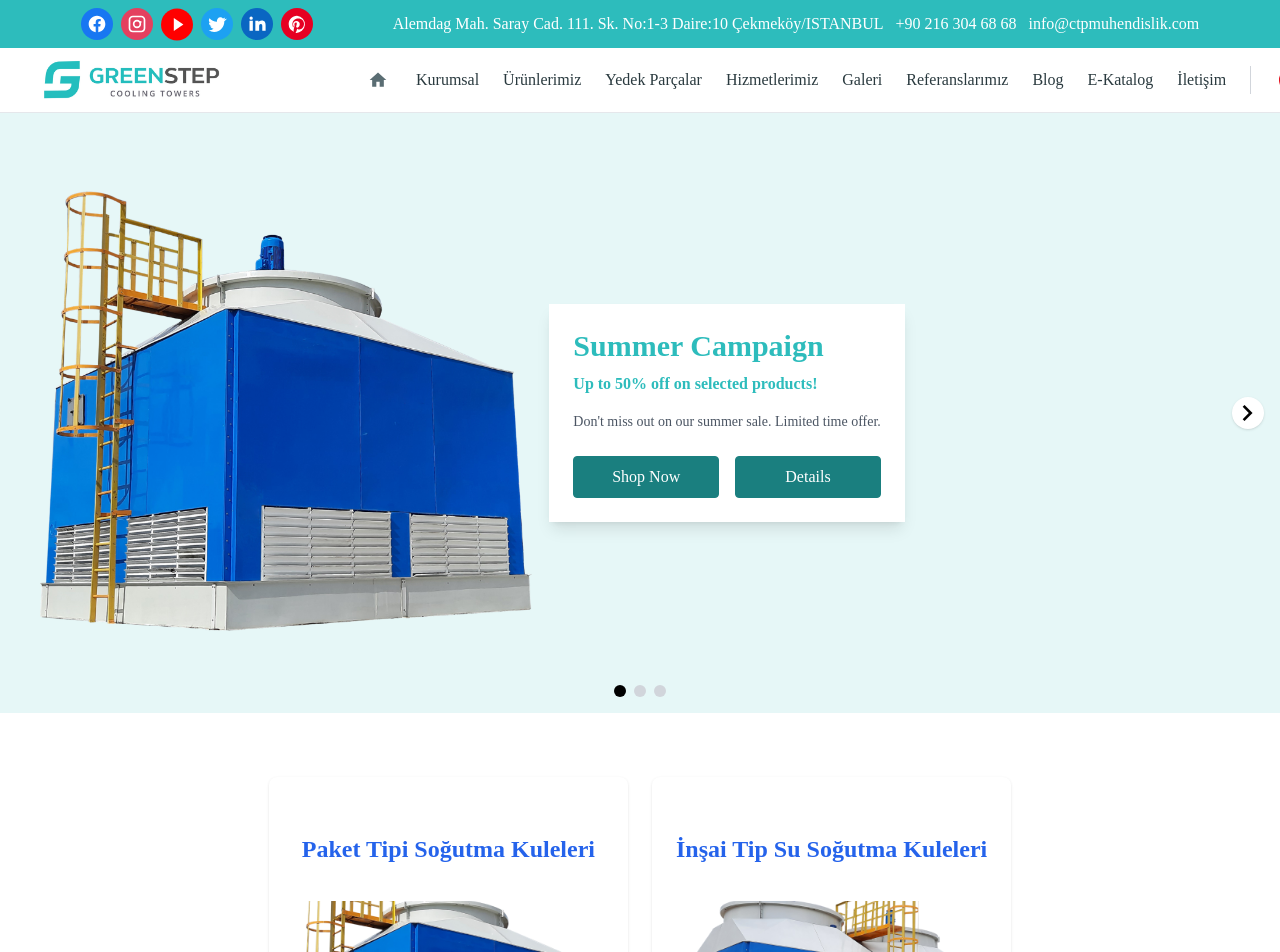
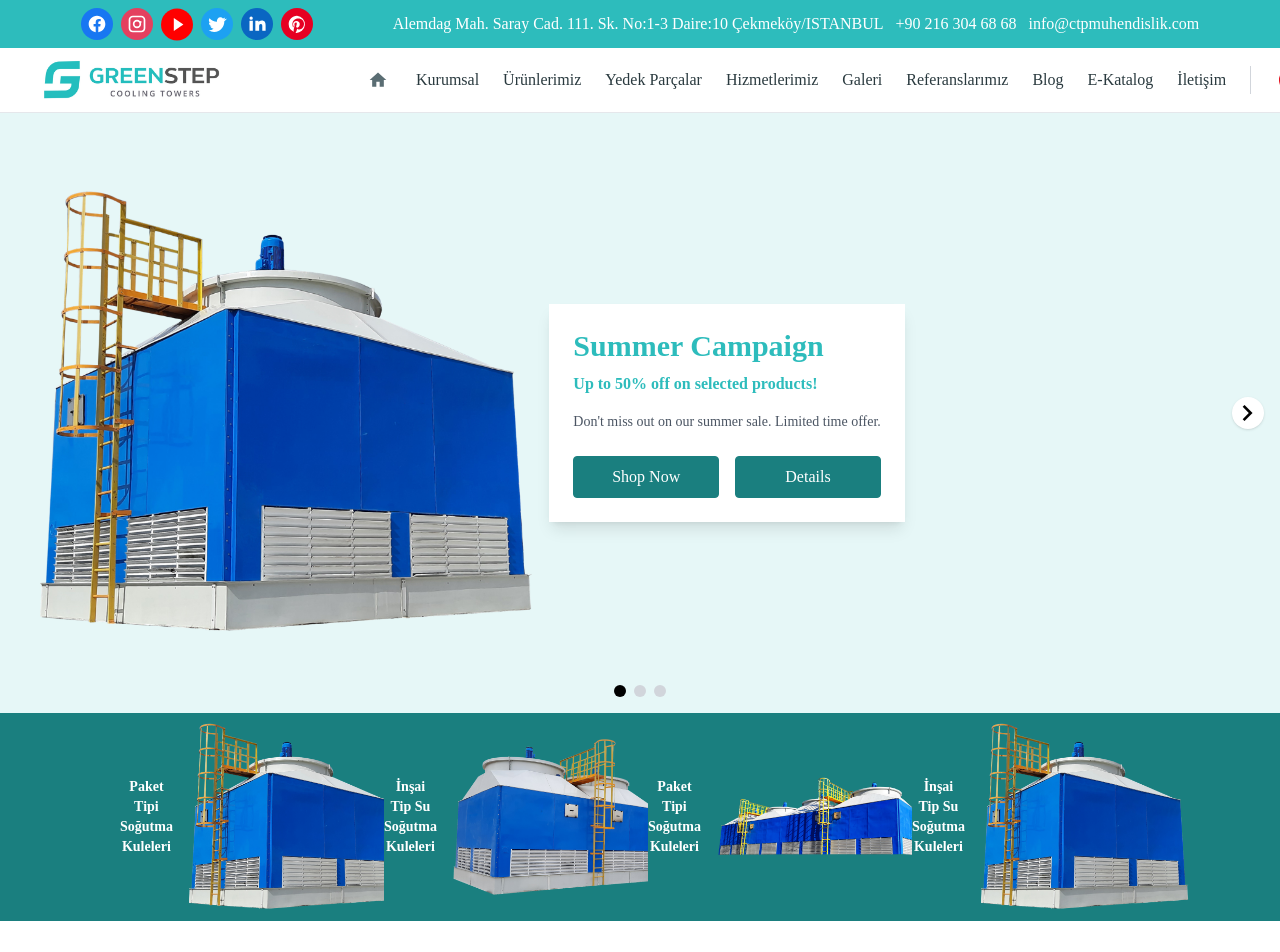
Before and after one commit to sambasoftwareuk/greenstep, a Next.js app: page / in a window 1280 px wide. Shown: the top 952 px of the page. Built offline with nearby package versions, Linux system fonts and the light colour scheme.

Commit message:
create banner

```diff
--- /dev/null
+++ b/app/_molecules/productBanner.jsx
@@ -0,0 +1,36 @@
+import React from "react";
+import Link from "next/link";
+import bigCardProducts from "@/app/constants/bigCardProducts.json";
+
+const ProductBanner = () => {
+  const displayedProducts = bigCardProducts.slice(0, 4);
+
+  return (
+    <div className="bg-primary900 py-4 px-4 w-full flex justify-center">
+      <div className="w-10/12 grid grid-cols-1 md:grid-cols-4 gap-4">
+        {displayedProducts.map((product) => (
+          <Link
+            key={product.id}
+            href={`/products/${product.id}`}
+            className="cursor-pointer"
+          >
+            <div className="bg-primary900 h-44 flex items-center justify-center ">
+              <div className="flex items-center space-x-4">
+                <h2 className="text-white text-sm font-semibold text-center">
+                  {product.title}
+                </h2>
+                <img
+                  src={product.image}
+                  alt={product.title}
+                  className="h-52 object-contain hover:scale-105 transition-transform duration-300"
+                />
+              </div>
+            </div>
+          </Link>
+        ))}
+      </div>
+    </div>
+  );
+};
+
+export default ProductBanner;
--- a/app/_molecules/productCardWithImage.jsx
+++ b/app/_molecules/productCardWithImage.jsx
@@ -5,12 +5,16 @@ import { PrimaryButton } from "../_atoms/buttons";
 const ProductCardWithImage = ({
   title,
   imageLink,
+  layout = "vertical",
   variant = 1,
   button = true,
   buttonLabel = "INCELE",
+  imagePosition = "left",
+  titleFontSize = "text-xl md:text-2xl",
+  titleColor = "text-blue-600",
 }) => {
   const Title = (
-    <h2 className="text-xl md:text-2xl font-bold text-blue-600 mt-8 mb-4">
+    <h2 className={`${titleFontSize} font-bold ${titleColor} mb-4 mt-8`}>
       {title}
     </h2>
   );
@@ -18,7 +22,7 @@ const ProductCardWithImage = ({
   const Image = (
     <div className="overflow-hidden rounded-md my-5">
       <div className="transition-transform duration-300 ease-in-out group-hover:scale-105">
-        <CardImage imageLink={imageLink} imageAlt="product" />
+        <CardImage imageLink={imageLink} imageAlt={title} />
       </div>
     </div>
   );
@@ -28,6 +32,33 @@ const ProductCardWithImage = ({
       <PrimaryButton label={buttonLabel} className="rounded-full" />
     </div>
   ) : null;
+
+  if (layout === "horizontal") {
+    const imageContent = <div className="w-full md:w-1/2">{Image}</div>;
+
+    const textContent = (
+      <div className="w-full md:w-1/2 p-4 flex flex-col justify-center text-left">
+        {Title}
+        {Button}
+      </div>
+    );
+
+    return (
+      <div className="group bg-white flex flex-col md:flex-row rounded-lg shadow p-4 my-6 transition-transform duration-300 hover:shadow-lg hover:scale-[1.02]">
+        {imagePosition === "left" ? (
+          <>
+            {imageContent}
+            {textContent}
+          </>
+        ) : (
+          <>
+            {textContent}
+            {imageContent}
+          </>
+        )}
+      </div>
+    );
+  }
 
   const variantMap = {
     1: [Title, Image, Button],
--- a/app/page.jsx
+++ b/app/page.jsx
@@ -7,6 +7,7 @@ import sliderData from "./mocks/sliderData.json";
 import { CarouselSlider, ImageSlider } from "./_molecules/slider";
 import ProductCardWithImage from "./_molecules/productCardWithImage";
 import ProductCarousel from "./_components/ProductCarousel";
+import ProductBanner from "./_molecules/productBanner";
 // import LearningPathwayComponent from "./_components/learningPathwayComponent";
 // import MainTabComponent from "./_components/mainTabComponent";
 // import ReferenceComponent from "./_components/referanceComponent";
@@ -24,6 +25,7 @@ export default function Home() {
   return (
     <div className="flex flex-col items-center justify-center min-h-screen">
       <ImageSliderComponent size={"lg"} sliderData={sliderData} orientation={"split-horizontal"} />
+      <ProductBanner/>
       <MainProductComponent products={products} />
       <ProductCarousel products={products} title="Featured Products" />
 
```
